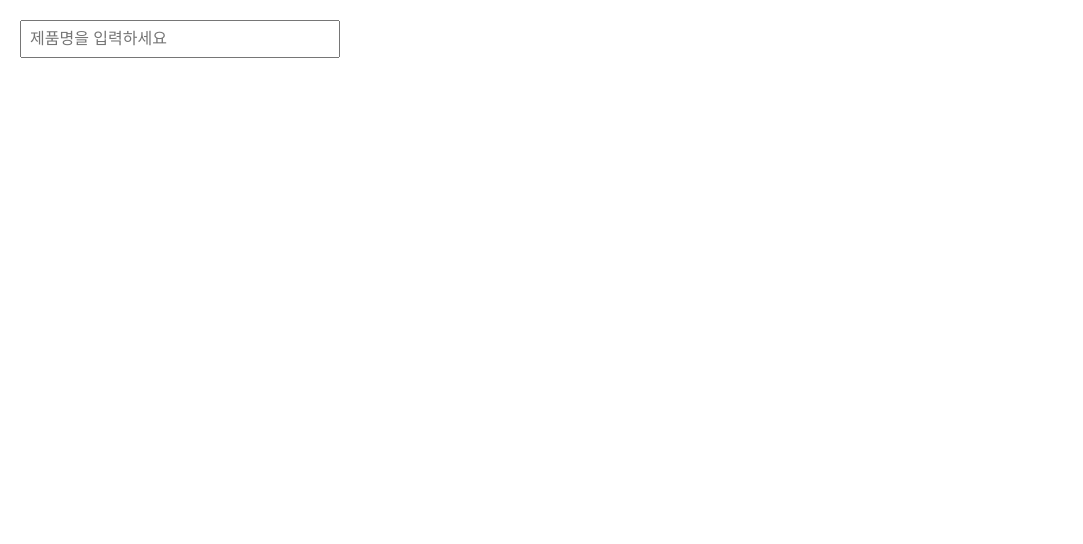
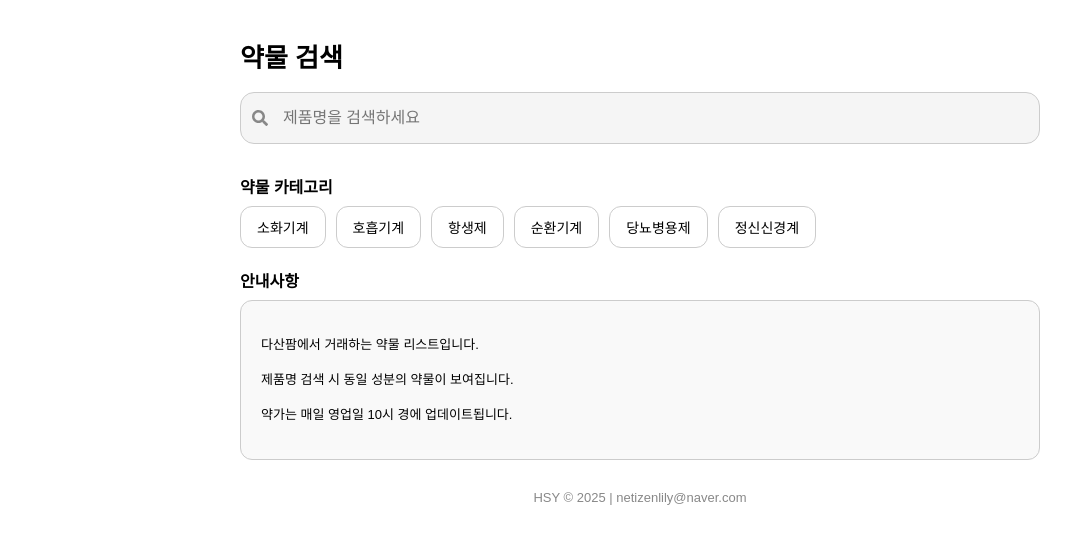
Before and after one commit to dasampharm/dasanpharm, a React (Create React App) app: page / in a window 1280 px wide. Shown: the top 544 px of the page, without its empty margins (0-1083 px from the left). Built offline with nearby package versions, Linux system fonts and the light colour scheme.

Commit message:
Update_1136

```diff
--- a/src/App.js
+++ b/src/App.js
@@ -1,15 +1,22 @@
-import React, { useState } from "react";
+import React, { useState, useRef } from "react";
+import { FaSearch } from "react-icons/fa";
 import data from "./약물데이터.json";
+
+const categories = ["소화기계", "호흡기계", "항생제", "순환기계", "당뇨병용제", "정신신경계"];
 
 function App() {
   const [query, setQuery] = useState("");
   const [suggestions, setSuggestions] = useState([]);
   const [selectedDrug, setSelectedDrug] = useState(null);
   const [sameDoseOnly, setSameDoseOnly] = useState(false);
+  const [selectedCategory, setSelectedCategory] = useState(null);
+  const inputRef = useRef(null);
 
   const handleInputChange = (e) => {
     const value = e.target.value;
     setQuery(value);
+    setSelectedDrug(null);
+    setSelectedCategory(null);
 
     if (!value) {
       setSuggestions([]);
@@ -17,9 +24,9 @@ function App() {
     }
 
     const lower = value.toLowerCase();
-    const filtered = data
-      .filter((item) => item["제품명"]?.toLowerCase().includes(lower))
-      .slice(0, 10);
+    const filtered = data.filter((item) =>
+      item["제품명"]?.toLowerCase().startsWith(lower)
+    );
     setSuggestions(filtered);
   };
 
@@ -28,82 +35,186 @@ function App() {
     setSelectedDrug(item);
     setSuggestions([]);
     setSameDoseOnly(false);
+    setSelectedCategory(null);
   };
 
-  const filteredDrugs = selectedDrug
-    ? data.filter((item) => {
-        const sameIngredient = item["성분"] === selectedDrug["성분"];
-        const sameDose = item["용량"] === selectedDrug["용량"];
-        return sameDoseOnly ? sameIngredient && sameDose : sameIngredient;
-      })
-    : [];
+  const handleCategoryClick = (category) => {
+    setSelectedCategory(category);
+    setQuery("");
+    setSelectedDrug(null);
+    setSuggestions([]);
+  };
+
+  const getFilteredDrugs = () => {
+    if (selectedDrug) {
+      const baseIngredient = selectedDrug["성분"]?.replace(/,$/, "").trim();
+      const baseDose = selectedDrug["용량"]?.trim();
+
+      return data.filter((item) => {
+        const sameIngredient = item["성분"]?.replace(/,$/, "").trim() === baseIngredient;
+        const sameDose = item["용량"]?.trim() === baseDose;
+        return sameIngredient && (!sameDoseOnly || sameDose);
+      });
+    }
+
+    if (selectedCategory) {
+      return data.filter((item) => item["분류"] === selectedCategory);
+    }
+
+    return [];
+  };
 
   return (
-    <div style={{ padding: "20px", fontFamily: "Arial, sans-serif" }}>
-      <div style={{ marginBottom: "10px" }}>
+    <div style={{ padding: "20px", fontFamily: "sans-serif", maxWidth: "800px", margin: "0 auto" }}>
+      <div style={{ position: "sticky", top: 0, zIndex: 10, backgroundColor: "#fff", paddingBottom: "10px" }}>
+        <h1 style={{ fontSize: "26px" }}>약물 검색</h1>
+        <div style={{ display: "flex", gap: "8px" }}>
+          <div style={{ position: "relative", flexGrow: 1 }}>
+            <FaSearch style={{ position: "absolute", top: "50%", left: "12px", transform: "translateY(-50%)", color: "#888" }} />
             <input
+              ref={inputRef}
               type="text"
               value={query}
               onChange={handleInputChange}
-          placeholder="제품명을 입력하세요"
-          style={{ padding: "8px", width: "300px", fontSize: "16px" }}
+              placeholder="제품명을 검색하세요"
+              style={{
+                width: "100%",
+                padding: "16px 16px 16px 42px",
+                fontSize: "16px",
+                border: "1px solid #ccc",
+                borderRadius: "14px",
+                backgroundColor: "#f5f5f5",
+                boxSizing: "border-box"
+              }}
             />
+            <ul style={{ listStyle: "none", paddingLeft: 0, maxHeight: "400px", overflowY: "auto", border: suggestions.length > 0 ? "1px solid #ccc" : "none", margin: 0, background: "white", position: "absolute", top: "56px", zIndex: 2, borderRadius: "4px", width: "100%" }}>
+              {suggestions.map((item, index) => (
+                <li key={index} onClick={() => handleSuggestionClick(item)} style={{ cursor: "pointer", padding: "10px 12px" }}>{item["제품명"]}</li>
+              ))}
+            </ul>
+          </div>
+        </div>
       </div>
 
-      <ul style={{ listStyleType: "none", padding: 0, maxHeight: "400px", overflowY: "auto", marginBottom: "10px" }}>
-        {suggestions.map((item, index) => (
-          <li
-            key={index}
-            onClick={() => handleSuggestionClick(item)}
-            style={{ padding: "8px", borderBottom: "1px solid #ccc", cursor: "pointer" }}
-          >
-            {item["제품명"]}
-          </li>
+      {!selectedDrug && !selectedCategory && (
+        <>
+          <h3 style={{ fontSize: "16px", marginTop: "20px", marginBottom: "8px" }}>약물 카테고리</h3>
+          <div style={{ display: "flex", flexWrap: "wrap", gap: "10px", marginBottom: "20px" }}>
+            {categories.map((cat) => (
+              <button key={cat} onClick={() => handleCategoryClick(cat)} style={{ padding: "10px 16px", border: "1px solid #ccc", borderRadius: "12px", background: "white", fontSize: "14px", cursor: "pointer" }}>{cat}</button>
             ))}
-      </ul>
+          </div>
 
+          <h3 style={{ fontSize: "16px", marginBottom: "8px" }}>안내사항</h3>
+          <div style={{ backgroundColor: "#f9f9f9", border: "1px solid #ccc", borderRadius: "12px", padding: "20px", fontSize: "13px", lineHeight: "1.7" }}>
+            <p>다산팜에서 거래하는 약물 리스트입니다.</p>
+            <p>제품명 검색 시 동일 성분의 약물이 보여집니다.</p>
+            <p>약가는 매일 영업일 10시 경에 업데이트됩니다.</p>
+          </div>
+        </>
+      )}
+
+      {(selectedDrug || selectedCategory) && (
+        <div style={{ marginTop: "20px", width: "100%", overflowX: "auto" }}>
           {selectedDrug && (
-        <div style={{ marginBottom: "10px", fontSize: "16px" }}>
-          <div style={{ marginBottom: "4px" }}>
-            <strong>성분:</strong> {selectedDrug["성분"]} {selectedDrug["용량"]}
-          </div>
+            <div style={{ marginBottom: "8px" }}>
+              <div style={{ fontSize: "16px" }}>성분: {selectedDrug["성분"]} {selectedDrug["용량"]}</div>
             </div>
           )}
 
+          <div style={{ display: "flex", justifyContent: "space-between", alignItems: "center", marginBottom: "8px" }}>
+            <h2>{selectedDrug ? "동일성분조회" : `📂 ${selectedCategory} 카테고리`}</h2>
+            <span onClick={() => { setSelectedCategory(null); setSelectedDrug(null); }} style={{ fontSize: "13px", color: "#2F75B5", cursor: "pointer" }}>메인으로 돌아가기</span>
+          </div>
+
           {selectedDrug && (
-        <div style={{ marginBottom: "10px" }}>
-          <label>
-            <input
-              type="checkbox"
-              checked={sameDoseOnly}
-              onChange={(e) => setSameDoseOnly(e.target.checked)}
-            />
-            동일용량만 보기
+            <label style={{ marginBottom: "8px", display: "block" }}>
+              <input type="checkbox" checked={sameDoseOnly} onChange={() => setSameDoseOnly(!sameDoseOnly)} /> &nbsp;동일 용량만 보기
             </label>
-        </div>
           )}
 
-      {selectedDrug && (
-        <div>
-          <h3 style={{ marginBottom: "8px", marginTop: "10px" }}>동일성분조회</h3>
-          <table style={{ width: "100%", borderCollapse: "collapse", fontSize: "14px" }}>
+          <div style={{ maxHeight: "400px", overflowY: "auto", position: "relative" }}>
+            <table style={{ minWidth: "900px", borderCollapse: "separate", borderSpacing: "0", fontSize: "14px", width: "100%", marginBottom: "0" }}>
               <thead>
                 <tr>
-                <th style={{ borderBottom: "1px solid #ccc", textAlign: "left", padding: "6px" }}>제품명</th>
-                <th style={{ borderBottom: "1px solid #ccc", textAlign: "left", padding: "6px" }}>제조사</th>
+                  <th style={{
+                    padding: "14px",
+                    border: "1px solid #ccc",
+                    backgroundColor: "#f7f7f7",
+                    textAlign: "left",
+                    position: "sticky",
+                    top: 0,
+                    left: 0,
+                    zIndex: 4,
+                    maxWidth: "10em",
+                    whiteSpace: "normal",
+                    overflowWrap: "break-word",
+                    wordBreak: "keep-all"
+                  }}>제품명</th>
+                  {selectedDrug ? null : (
+                    <th style={{
+                      padding: "14px",
+                      border: "1px solid #ccc",
+                      backgroundColor: "#f7f7f7",
+                      textAlign: "left",
+                      position: "sticky",
+                      top: 0,
+                      zIndex: 2,
+                      whiteSpace: "normal",
+                      overflowWrap: "break-word"
+                    }}>성분</th>
+                  )}
+                  {["용량", "제약사", "약가", "요율", "환산액", "품절", "비고"].map((label, i) => (
+                    <th key={i} style={{
+                      padding: "14px",
+                      border: "1px solid #ccc",
+                      backgroundColor: "#f7f7f7",
+                      textAlign: "left",
+                      position: "sticky",
+                      top: 0,
+                      zIndex: 2,
+                      whiteSpace: "normal",
+                      overflowWrap: "break-word"
+                    }}>{label}</th>
+                  ))}
                 </tr>
               </thead>
               <tbody>
-              {filteredDrugs.map((item, index) => (
+                {getFilteredDrugs().map((drug, index) => (
                   <tr key={index}>
-                  <td style={{ borderBottom: "1px solid #eee", padding: "6px" }}>{item["제품명"]}</td>
-                  <td style={{ borderBottom: "1px solid #eee", padding: "6px" }}>{item["제조사"]}</td>
+                    <td style={{
+                      padding: "14px",
+                      border: "1px solid #eee",
+                      maxWidth: "10em",
+                      whiteSpace: "normal",
+                      overflowWrap: "break-word",
+                      wordBreak: "keep-all",
+                      position: "sticky",
+                      left: 0,
+                      background: "#fff",
+                      zIndex: 1
+                    }}>{drug["제품명"]}</td>
+                    {selectedDrug ? null : (
+                      <td style={{ padding: "14px", border: "1px solid #eee", whiteSpace: "normal", overflowWrap: "break-word" }}>{drug["성분"]}</td>
+                    )}
+                    <td style={{ padding: "14px", border: "1px solid #eee", whiteSpace: "normal", overflowWrap: "break-word" }}>{drug["용량"]}</td>
+                    <td style={{ padding: "14px", border: "1px solid #eee", whiteSpace: "normal", overflowWrap: "break-word" }}>{drug["제약사"]}</td>
+                    <td style={{ padding: "14px", border: "1px solid #eee", whiteSpace: "nowrap" }}>{drug["약가"]}</td>
+                    <td style={{ padding: "14px", border: "1px solid #eee", whiteSpace: "nowrap" }}>{drug["요율"]}</td>
+                    <td style={{ padding: "14px", border: "1px solid #eee", whiteSpace: "nowrap" }}>{drug["환산액"]}</td>
+                    <td style={{ padding: "14px", border: "1px solid #eee", whiteSpace: "nowrap" }}>{drug["품절"]}</td>
+                    <td style={{ padding: "14px", border: "1px solid #eee", whiteSpace: "nowrap" }}>{drug["비고"]}</td>
                   </tr>
                 ))}
               </tbody>
             </table>
           </div>
+        </div>
       )}
+
+      <div style={{ marginTop: "30px", fontSize: "13px", color: "#888", textAlign: "center" }}>
+        HSY © 2025 | netizenlily@naver.com
+      </div>
     </div>
   );
 }
```
Lines whose indentation alone changed are shown as unchanged.
